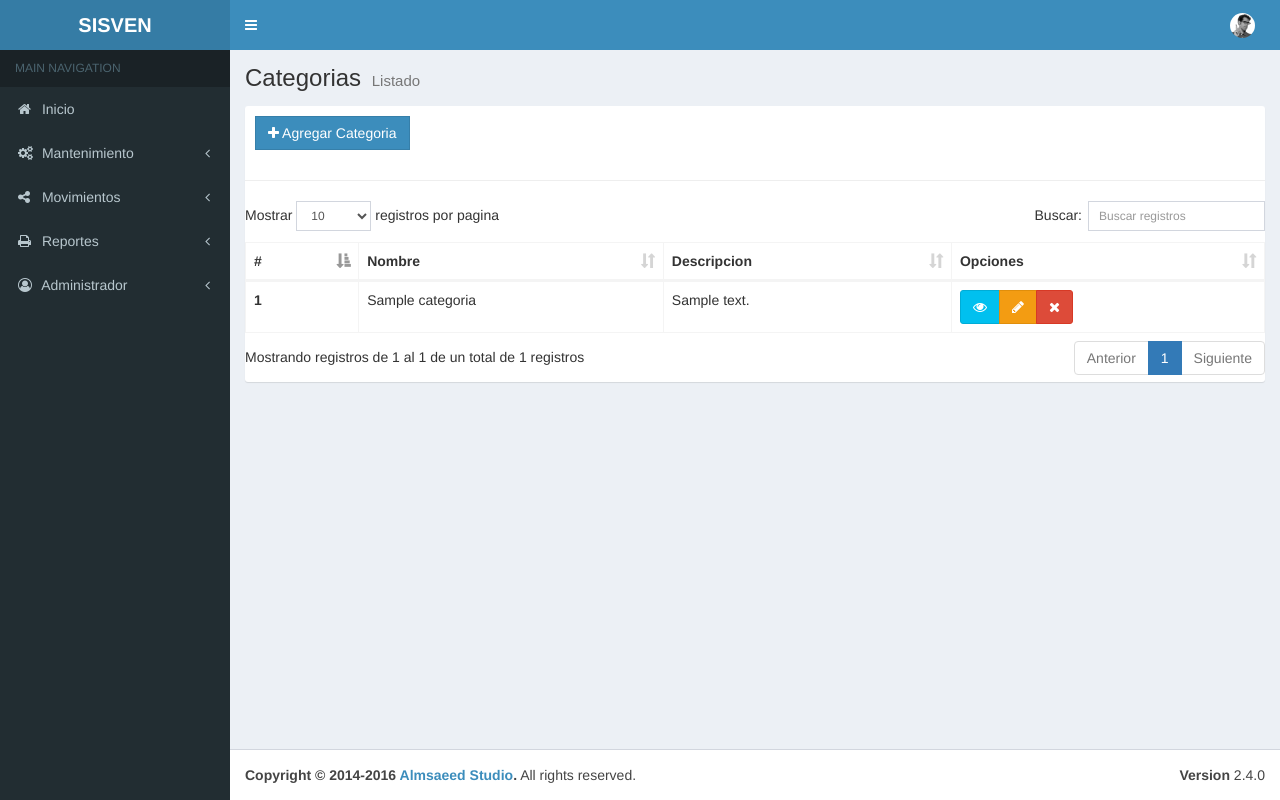
After one commit to DrGarciaDev/ventas_ci, a CodeIgniter app: page /ventas_ci/mantenimiento/categorias in a window 1280 px wide. The commit adds this page. Run offline with CodeIgniter, Linux system fonts and the light colour scheme; tables that the repository leaves empty hold one stand-in row (values such as "Sample post").

Commit message:
Creación de la vista y funcionalidad de listado de Categorias con el plugin Data Tables de admin lte y bootstrap

```diff
--- /dev/null
+++ b/application/controllers/mantenimiento/Categorias.php
@@ -0,0 +1,27 @@
+<?php
+defined('BASEPATH') OR exit('No direct script access allowed');
+
+class Categorias extends CI_Controller {
+
+	/**
+	 * Controlador Categorias
+	 * Author: Luis Alberto García Rodríguez
+	*/
+
+	public function __construct()
+	{
+		parent::__construct();
+		$this->load->model('Categorias_model');
+	}
+
+	public function index()
+	{
+		$data = array('categorias' => $this->Categorias_model->get_categorias(), );
+
+		$this->load->view('layouts/header');
+		$this->load->view('layouts/aside');
+		$this->load->view('admin/categorias/list', $data);
+		$this->load->view('layouts/footer');
+	}
+}
+?>
--- /dev/null
+++ b/application/models/Categorias_model.php
@@ -0,0 +1,16 @@
+<?php
+defined('BASEPATH') OR exit('No direct script access allowed');
+
+class Categorias_model extends CI_Model {
+
+	/*
+	* Author: Luis García
+	* Controlador para autenticación
+	*/
+	public function get_categorias()
+	{
+		$this->db->where('estado',"1");
+		$resultados = $this->db->get('categorias');
+		return $resultados->result();
+	}
+}
--- /dev/null
+++ b/application/views/admin/categorias/list.php
@@ -0,0 +1,64 @@
+<!-- =============================================== -->
+
+<!-- Content Wrapper. Contains page content -->
+<div class="content-wrapper">
+    <!-- Content Header (Page header) -->
+    <section class="content-header">
+        <h1>
+        Categorias
+        <small>Listado</small>
+        </h1>
+    </section>
+    <!-- Main content -->
+    <section class="content">
+        <!-- Default box -->
+        <div class="box box-solid">
+            <div class="box-body">
+                <div class="row">
+                    <div class="col-md-12">
+                        <a href="" class="btn btn-primary btn-flat">
+                            <span class="fa fa-plus"></span> Agregar Categoria
+                        </a>
+                    </div>
+                </div>
+            </div>
+            <hr>
+            <div class="row">
+                <div class="col-md-12">
+                    <table id="tabla_categorias" name="tabla_categorias" class="table table-bordered table-hover">
+                        <thead>
+                            <tr>
+                                <th>#</th>
+                                <th>Nombre</th>
+                                <th>Descripcion</th>
+                                <th>Opciones</th>
+                            </tr>
+                        </thead>
+                        <tbody>
+                            <?php if (!empty($categorias)) { ?>
+                                <?php foreach ($categorias as $categoria) { ?>
+                            <tr>
+                                <th><?php echo $categoria->id; ?></th>
+                                <td><?php echo $categoria->nombre; ?></td>
+                                <td><?php echo $categoria->descripcion; ?></td>
+                                <td>
+                                    <div class="btn-group">
+                                        <a href="#" class="btn btn-info"><span class="fa fa-eye"></span></a>
+                                        <a href="#" class="btn btn-warning"><span class="fa fa-pencil"></span></a>
+                                        <a href="#" class="btn btn-danger"><span class="fa fa-remove"></span></a>
+                                    </div>
+                                </td>
+                            </tr>
+                                <?php } ?>
+                            <?php } ?>
+                        </tbody>
+                    </table>
+                </div>
+            </div>
+            <!-- /.box-body -->
+        </div>
+        <!-- /.box -->
+    </section>
+    <!-- /.content -->
+</div>
+<!-- /.content-wrapper -->
--- a/application/views/layouts/aside.php
+++ b/application/views/layouts/aside.php
@@ -20,7 +20,7 @@
                             </span>
                         </a>
                         <ul class="treeview-menu">
-                            <li><a href="../../index.html"><i class="fa fa-circle-o"></i> Categorias</a></li>
+                            <li><a href="<?php echo base_url(); ?>mantenimiento/categorias"><i class="fa fa-circle-o"></i> Categorias</a></li>
                             <li><a href="../../index.html"><i class="fa fa-circle-o"></i> Clientes</a></li>
                             <li><a href="../../index2.html"><i class="fa fa-circle-o"></i> Productos</a></li>
                         </ul>
--- a/application/views/layouts/footer.php
+++ b/application/views/layouts/footer.php
@@ -14,6 +14,10 @@
 <!-- SlimScroll -->
 <script src="<?php echo base_url();?>assets/template/jquery-slimscroll/jquery.slimscroll.min.js"></script>
 
+<!-- DataTables -->
+<script src="<?php echo base_url();?>assets/template/datatables.net/js/jquery.dataTables.min.js"></script>
+<script src="<?php echo base_url();?>assets/template/datatables.net-bs/js/dataTables.bootstrap.min.js"></script>
+
 <!-- FastClick -->
 <script src="<?php echo base_url();?>assets/template/fastclick/lib/fastclick.js"></script>
 <!-- AdminLTE App -->
@@ -22,7 +26,24 @@
 <script src="<?php echo base_url();?>assets/template/dist/js/demo.js"></script>
 <script>
 $(document).ready(function () {
-$('.sidebar-menu').tree()
+	$('#tabla_categorias').DataTable({
+        "language": {
+            "lengthMenu": "Mostrar _MENU_ registros por pagina",
+            "zeroRecords": "No se encontraron resultados en su busqueda",
+            "searchPlaceholder": "Buscar registros",
+            "info": "Mostrando registros de _START_ al _END_ de un total de  _TOTAL_ registros",
+            "infoEmpty": "No existen registros",
+            "infoFiltered": "(filtrado de un total de _MAX_ registros)",
+            "search": "Buscar:",
+            "paginate": {
+                "first": "Primero",
+                "last": "Último",
+                "next": "Siguiente",
+                "previous": "Anterior"
+            },
+        }
+    });
+	$('.sidebar-menu').tree();
 })
 </script>
 </body>
--- a/application/views/layouts/header.php
+++ b/application/views/layouts/header.php
@@ -8,6 +8,10 @@
     <meta content="width=device-width, initial-scale=1, maximum-scale=1, user-scalable=no" name="viewport">
     <!-- Bootstrap 3.3.7 -->
     <link rel="stylesheet" href="<?php echo base_url();?>assets/template/bootstrap/css/bootstrap.min.css">
+
+    <!-- Data Tables -->
+    <link rel="stylesheet" href="<?php echo base_url();?>assets/template/datatables.net-bs/css/dataTables.bootstrap.min.css">
+
     <!-- Font Awesome -->
     <link rel="stylesheet" href="<?php echo base_url();?>assets/template/font-awesome/css/font-awesome.min.css">
     <!-- Theme style -->
```
